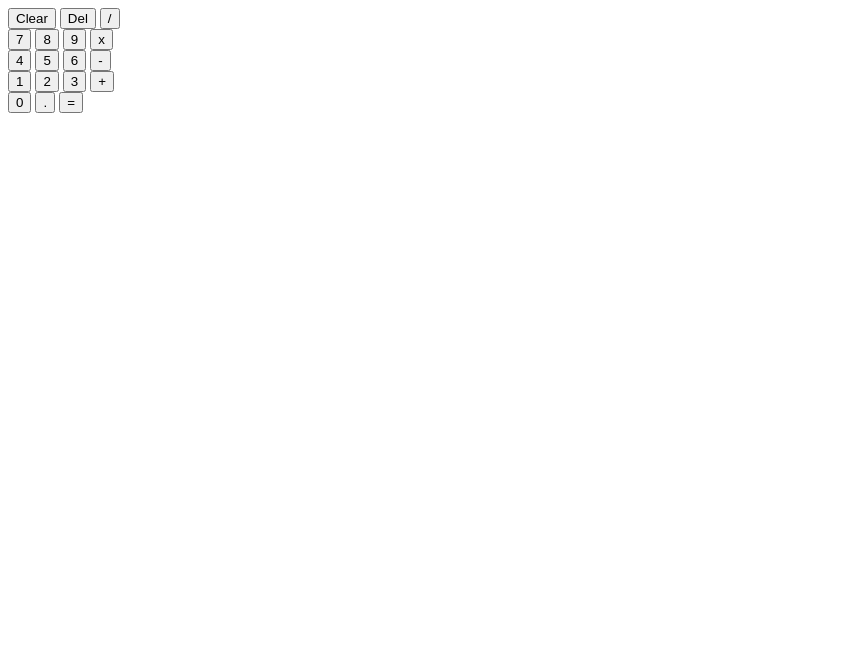
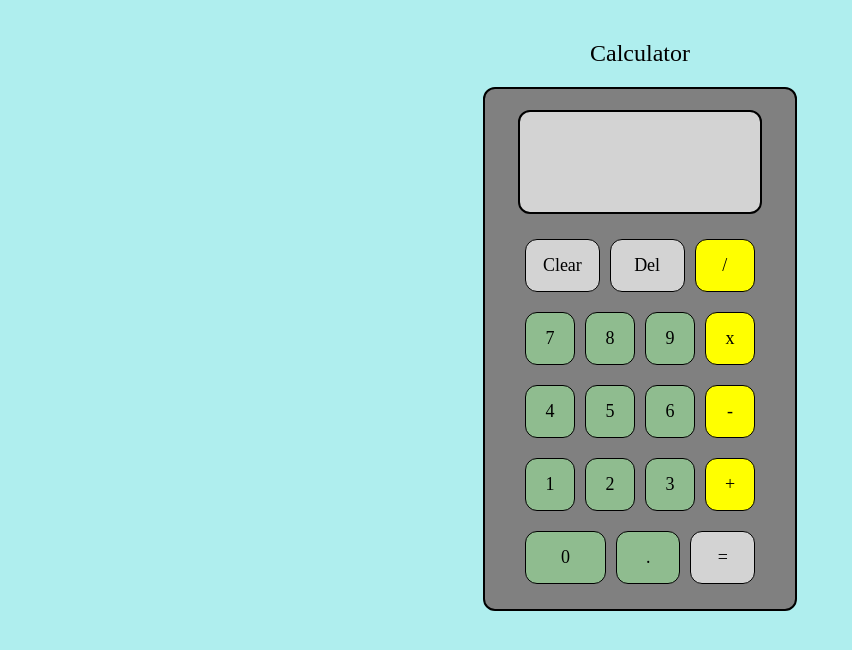
Before and after one commit to mfcd7/calculator-js, a plain HTML site: page index.html in a window 1280 px wide. Shown: the whole page, without its empty margins (0-852 px from the left). Drawn offline with Linux system fonts and the light colour scheme.

Commit message:
Basic styles added to make user friendly

```diff
--- a/index.html
+++ b/index.html
@@ -7,6 +7,7 @@
     <link rel="stylesheet" href="style.css">
 </head>
 <body>
+    <div class="calculator-text">Calculator</div>
     <div class="calculator-body">
         <div class="display"></div>
 
@@ -39,7 +40,7 @@
             </div>
 
             <div>
-                <button class="operand">0</button>
+                <button class="operand zero">0</button>
                 <button class="operand">.</button>
                 <button class="equal-to">=</button>
             </div>
--- a/style.css
+++ b/style.css
@@ -0,0 +1,81 @@
+* {
+    font-family: "sans-serif";
+}
+body {
+    display: flex;
+    flex-direction: column;
+    background-color: paleturquoise;
+    align-items: center;
+    justify-content: center;
+    margin-top: 40px;
+}
+
+button {
+    cursor: pointer;
+    flex: 1;
+    padding: 15px;
+    font-size: 18px;
+    margin: 5px;
+    border: 0;
+    background-color: lightgray;
+    min-width: 40px;
+    border: 1px solid black;
+    border-radius: 12px;
+}
+
+button.clear,
+button.delete,
+button.zero {
+    flex: 1.5;
+}
+
+.calculator-body {
+    height: 520px;
+    width: 310px;
+    display: flex;
+    flex-direction: column;
+    align-items: center;
+    justify-content: center;
+    border: 2px solid black;
+    background-color: gray;
+    border-radius: 12px;
+    margin-top: 20px;
+}
+
+.display {
+    height: 100px;
+    width: 240px;
+    background-color: lightgray;
+    border: 2px solid black;
+    border-radius: 12px;
+    font-size: 24px;
+    margin-top: 10px;
+}
+
+.components {
+    width: 240px;
+    display: flex;
+    flex-direction: column;
+    justify-content: space-around;
+    margin-top: 20px;
+}
+
+.components > div {
+    display: flex;
+    justify-content: space-around;
+    margin-bottom: 10px;
+}
+
+.operand {
+    background-color: darkseagreen;
+    color: black;
+}
+
+.operator {
+    background-color: yellow;
+    color: black;
+}
+
+.calculator-text {
+    font-size: 24px;
+}
```
